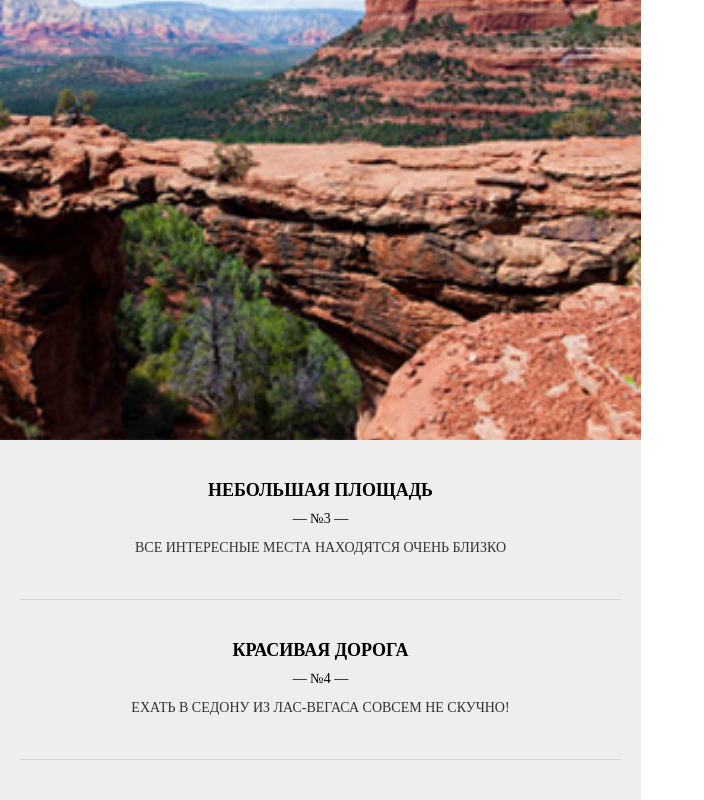
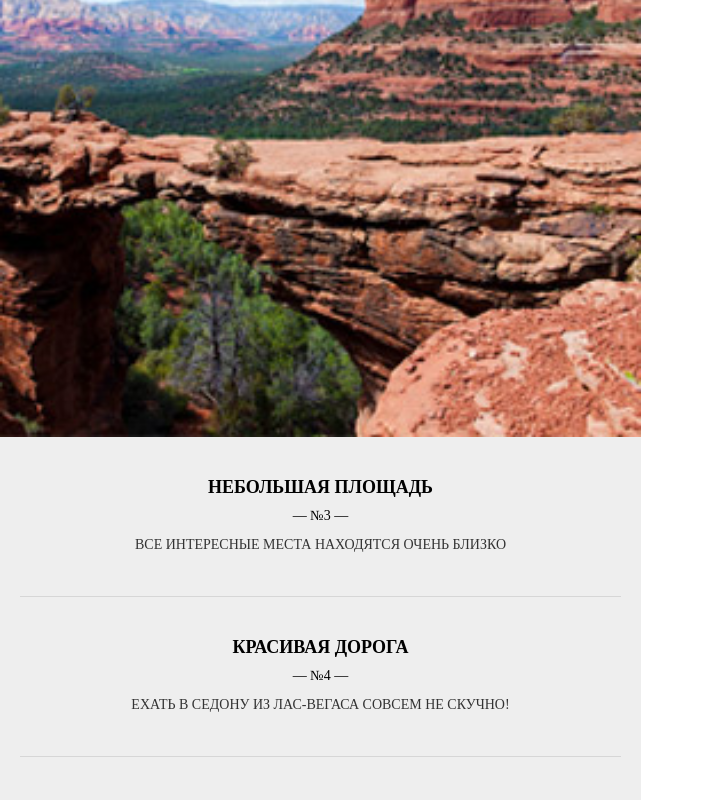
Before and after one commit to Mish-Sanek/65356-sedona-18, a website: page source/index.html in a window 1280 px wide. Shown: the part 2218-3018 px from the top of the page, without its empty margins (0-704 px from the left). Drawn offline with nearby package versions, Linux system fonts and the light colour scheme; files that its build step writes are made by us from their sources.

Commit message:
Исправил недостатки

```diff
--- a/source/sass/reason.scss
+++ b/source/sass/reason.scss
@@ -1,9 +1,4 @@
 .reason {
-
-  &:nth-of-type(3) {
-    margin-top: -5px;
-  }
-
   &__info {
     padding-top: 40px;
     padding-right: 20px;
@@ -86,6 +81,7 @@
   }
 
   &__img {
+    display: block;
     width: 100%;
   }
 
```
